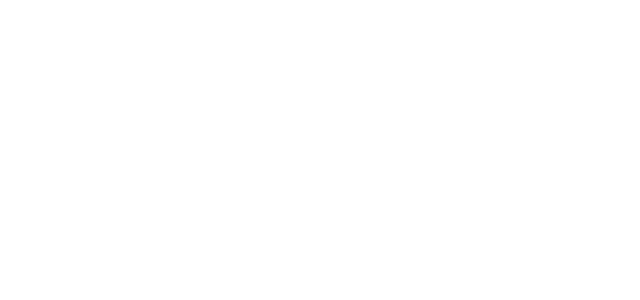
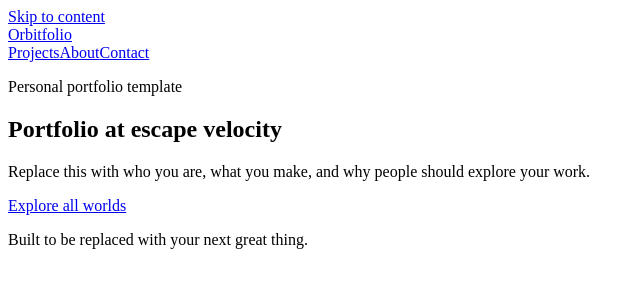
Before and after one commit to evanoctave/personal_website, a React (Vite) app: page / in a window 1280 px wide. Shown: the top 300 px of the page, without its empty margins (0-640 px from the left). Built offline with nearby package versions, Linux system fonts and the light colour scheme.

Commit message:
feat: add portfolio route shell

```diff
--- a/src/App.jsx
+++ b/src/App.jsx
@@ -1,3 +1,19 @@
+import { Route, Routes } from 'react-router-dom'
+import SiteShell from './components/SiteShell.jsx'
+import AboutPage from './pages/AboutPage.jsx'
+import ContactPage from './pages/ContactPage.jsx'
+import HomePage from './pages/HomePage.jsx'
+import NotFoundPage from './pages/NotFoundPage.jsx'
+
 export default function App() {
-  return null
+  return (
+    <Routes>
+      <Route element={<SiteShell />}>
+        <Route index element={<HomePage />} />
+        <Route path="about" element={<AboutPage />} />
+        <Route path="contact" element={<ContactPage />} />
+        <Route path="*" element={<NotFoundPage />} />
+      </Route>
+    </Routes>
+  )
 }
--- /dev/null
+++ b/src/components/SiteShell.jsx
@@ -0,0 +1,20 @@
+import { NavLink, Outlet } from 'react-router-dom'
+
+export default function SiteShell() {
+  return (
+    <div className="site-shell">
+      <a className="skip-link" href="#main-content">Skip to content</a>
+      <div className="starfield" aria-hidden="true" />
+      <header className="site-header">
+        <NavLink className="wordmark" to="/" aria-label="Orbitfolio home">Orbitfolio</NavLink>
+        <nav aria-label="Primary">
+          <NavLink to="/projects">Projects</NavLink>
+          <NavLink to="/about">About</NavLink>
+          <NavLink to="/contact">Contact</NavLink>
+        </nav>
+      </header>
+      <main id="main-content"><Outlet /></main>
+      <footer className="site-footer"><p>Built to be replaced with your next great thing.</p></footer>
+    </div>
+  )
+}
--- /dev/null
+++ b/src/pages/AboutPage.jsx
@@ -0,0 +1,9 @@
+export default function AboutPage() {
+  return (
+    <section className="page-frame prose-page">
+      <p className="eyebrow">Signal received</p>
+      <h1>About this orbit</h1>
+      <p>Replace this with a short story about your practice, values, and favourite kinds of problems.</p>
+    </section>
+  )
+}
--- /dev/null
+++ b/src/pages/ContactPage.jsx
@@ -0,0 +1,10 @@
+export default function ContactPage() {
+  return (
+    <section className="page-frame prose-page">
+      <p className="eyebrow">Open channel</p>
+      <h1>Make contact</h1>
+      <p>Replace this email and add your preferred social links.</p>
+      <a className="button-link" href="mailto:hello@example.com">hello@example.com</a>
+    </section>
+  )
+}
--- /dev/null
+++ b/src/pages/HomePage.jsx
@@ -0,0 +1,12 @@
+import { Link } from 'react-router-dom'
+
+export default function HomePage() {
+  return (
+    <section className="home-page page-frame">
+      <p className="eyebrow">Personal portfolio template</p>
+      <h1>Portfolio at escape velocity</h1>
+      <p className="page-intro">Replace this with who you are, what you make, and why people should explore your work.</p>
+      <Link className="button-link" to="/projects">Explore all worlds</Link>
+    </section>
+  )
+}
--- /dev/null
+++ b/src/pages/NotFoundPage.jsx
@@ -0,0 +1,12 @@
+import { Link } from 'react-router-dom'
+
+export default function NotFoundPage() {
+  return (
+    <section className="page-frame prose-page">
+      <p className="eyebrow">Navigation anomaly</p>
+      <h1>You found empty space</h1>
+      <p>This route drifted beyond known coordinates.</p>
+      <Link className="button-link" to="/">Return home</Link>
+    </section>
+  )
+}
```
Also changed, not shown: 1 other file (tests, documents, lock files or other folders).
